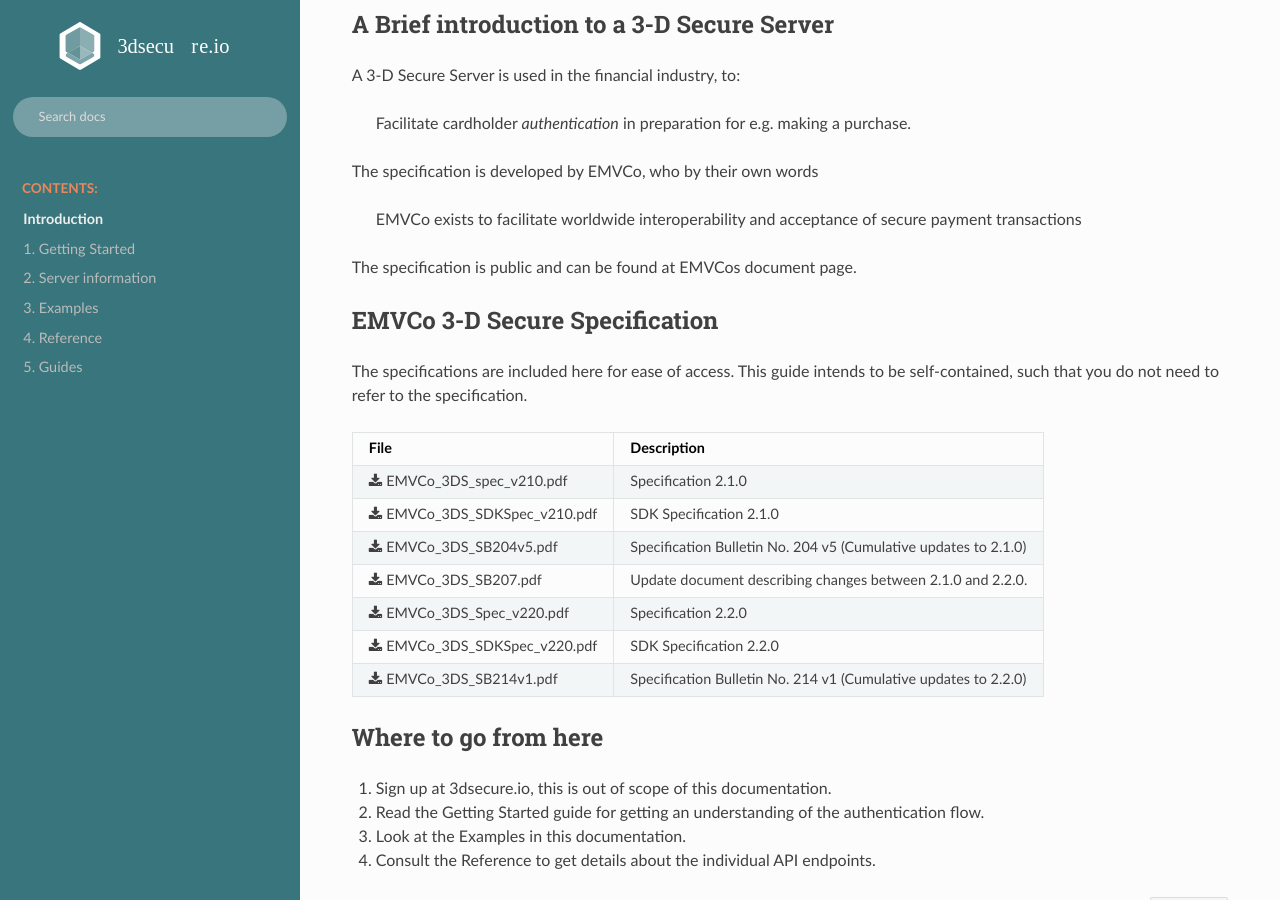
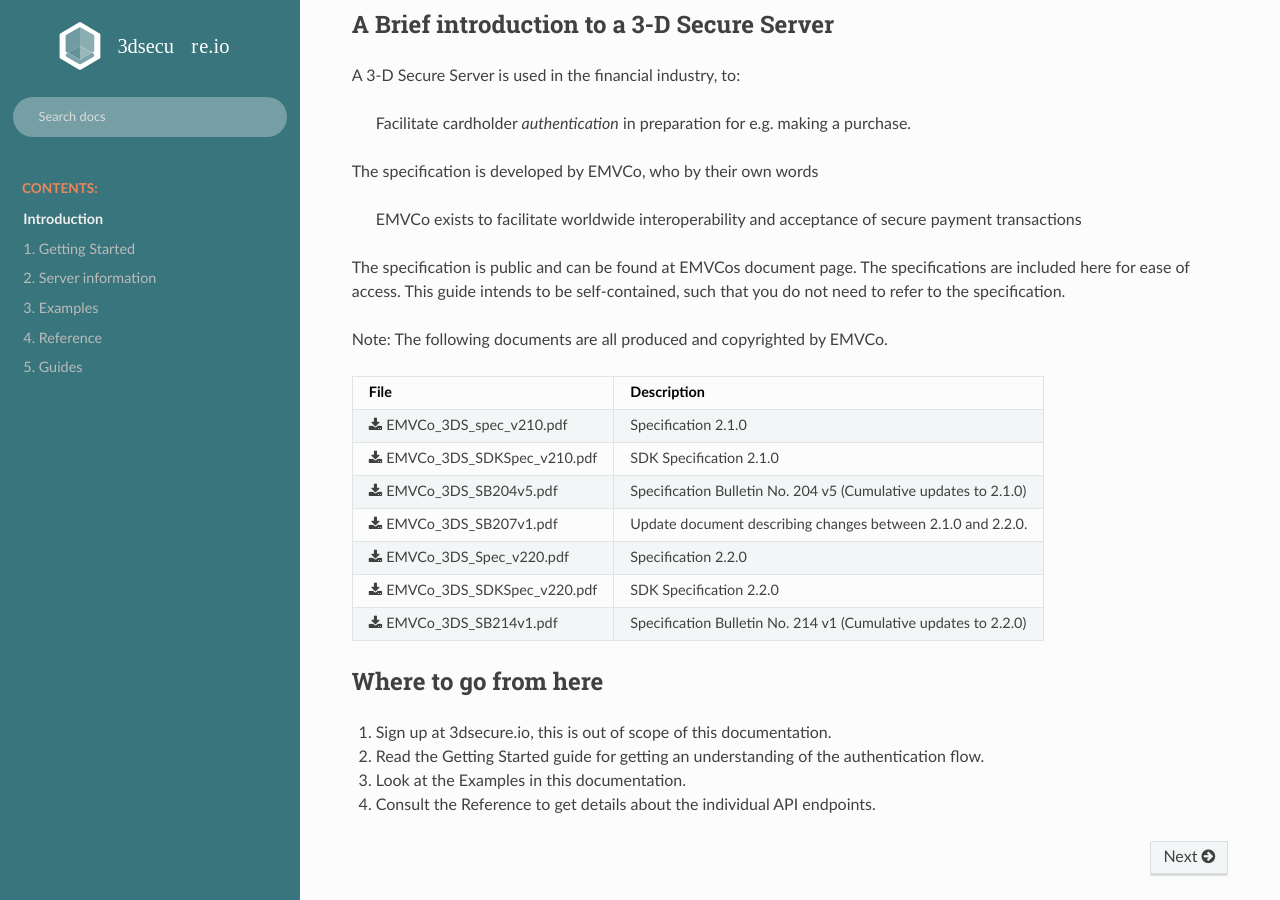
Before and after one commit to clearhaus/3DSv2-api-documentation, a Sphinx documentation site: the page built from source/index.rst, in a window 1280 px wide and 900 px high, scrolled down 641 px. Built offline with Sphinx 7.4.7 and the Read the Docs theme 2.0.0, drawn with Linux system fonts in a browser that asks for light colours.

Commit message:
Fix broken file link.

```diff
--- a/source/index.rst
+++ b/source/index.rst
@@ -55,13 +55,11 @@
     secure payment transactions
 
 The specification is public and can be found at `EMVCos document page
-<https://www.emvco.com/emv-technologies/3d-secure/>`_.
+<https://www.emvco.com/emv-technologies/3d-secure/>`_.  The specifications are
+included here for ease of access. This guide intends to be self-contained, such
+that you do not need to refer to the specification.
 
-EMVCo 3-D Secure Specification
-==============================
-
-The specifications are included here for ease of access. This guide intends to
-be self-contained, such that you do not need to refer to the specification.
+Note: The following documents are all produced and copyrighted by EMVCo.
 
 .. list-table::
   :header-rows: 1
@@ -78,7 +76,7 @@
   * - :download:`EMVCo_3DS_SB204v5.pdf <specifications/EMVCo_3DS_SB204v5.pdf>`
     - Specification Bulletin No. 204 v5 (Cumulative updates to 2.1.0)
 
-  * - :download:`EMVCo_3DS_SB207.pdf <specifications/EMVCo_3DS_SB207.pdf>`
+  * - :download:`EMVCo_3DS_SB207v1.pdf <specifications/EMVCo_3DS_SB207v1.pdf>`
     - Update document describing changes between 2.1.0 and 2.2.0.
 
   * - :download:`EMVCo_3DS_Spec_v220.pdf <specifications/EMVCo_3DS_Spec_v220.pdf>`
```
